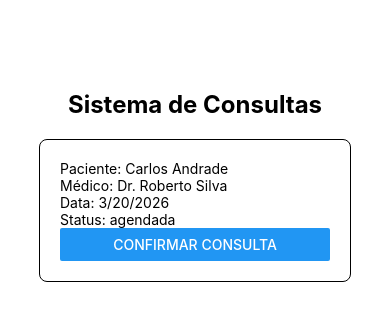
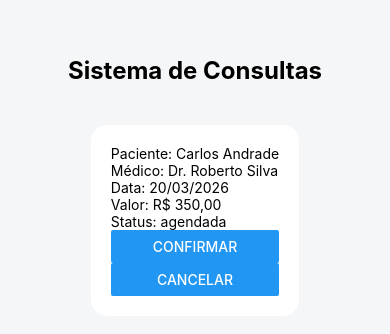
Before and after one commit to PedroCont/sistema-consultas-mobile, a React Native app: screen / in a window 390 px wide. Shown: the part 236-570 px from the top of the page. Built offline with nearby package versions, Linux system fonts and the light colour scheme.

Commit message:
feat: componentização com ConsultaCard e uso de props tipadas

```diff
--- a/App.tsx
+++ b/App.tsx
@@ -1,10 +1,11 @@
 import React, { useState } from "react";
-import { View, Text, StyleSheet, Button } from "react-native";
+import { View, Text, StyleSheet } from "react-native";
 
 import { Especialidade } from "./src/types/especialidade";
 import { Paciente } from "./src/types/paciente";
 import { Medico } from "./src/interfaces/medico";
 import { Consulta } from "./src/interfaces/consulta";
+import ConsultaCard from "./src/components/ConsultaCard";
 
 export default function App() {
   const cardiologia: Especialidade = {
@@ -43,20 +44,22 @@ export default function App() {
     });
   }
 
+  function cancelarConsulta() {
+    setConsulta({
+      ...consulta,
+      status: "cancelada",
+    });
+  }
+
   return (
     <View style={styles.container}>
       <Text style={styles.titulo}>Sistema de Consultas</Text>
 
-      <View style={styles.card}>
-        <Text>Paciente: {consulta.paciente.nome}</Text>
-        <Text>Médico: {consulta.medico.nome}</Text>
-        <Text>Data: {consulta.data.toLocaleDateString()}</Text>
-        <Text>Status: {consulta.status}</Text>
-
-        {consulta.status === "agendada" && (
-          <Button title="Confirmar Consulta" onPress={confirmarConsulta} />
-        )}
-      </View>
+      <ConsultaCard
+        consulta={consulta}
+        onConfirmar={confirmarConsulta}
+        onCancelar={cancelarConsulta}
+      />
     </View>
   );
 }
@@ -64,7 +67,7 @@ export default function App() {
 const styles = StyleSheet.create({
   container: {
     flex: 1,
-    backgroundColor: "#fff",
+    backgroundColor: "#f4f6f8",
     alignItems: "center",
     justifyContent: "center",
   },
@@ -73,10 +76,4 @@ const styles = StyleSheet.create({
     fontWeight: "bold",
     marginBottom: 20,
   },
-  card: {
-    width: "80%",
-    padding: 20,
-    borderWidth: 1,
-    borderRadius: 8,
-  },
 });
```
